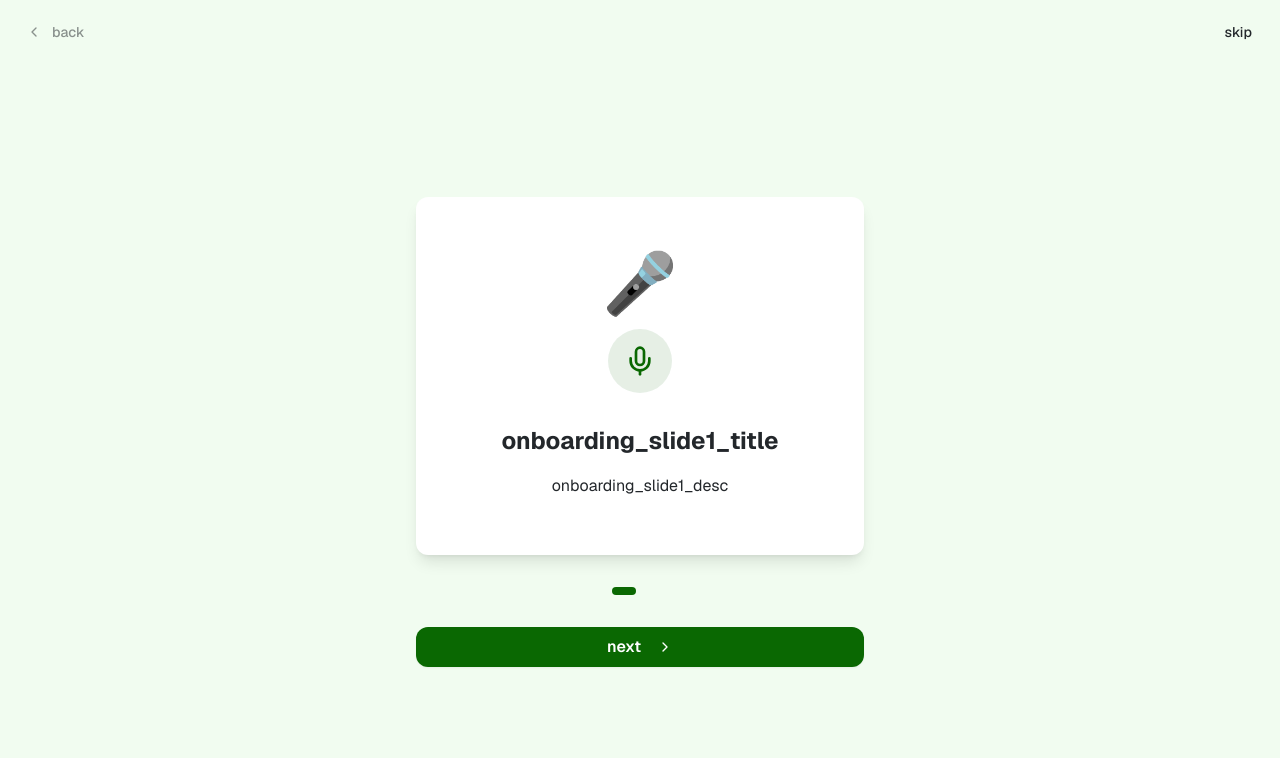
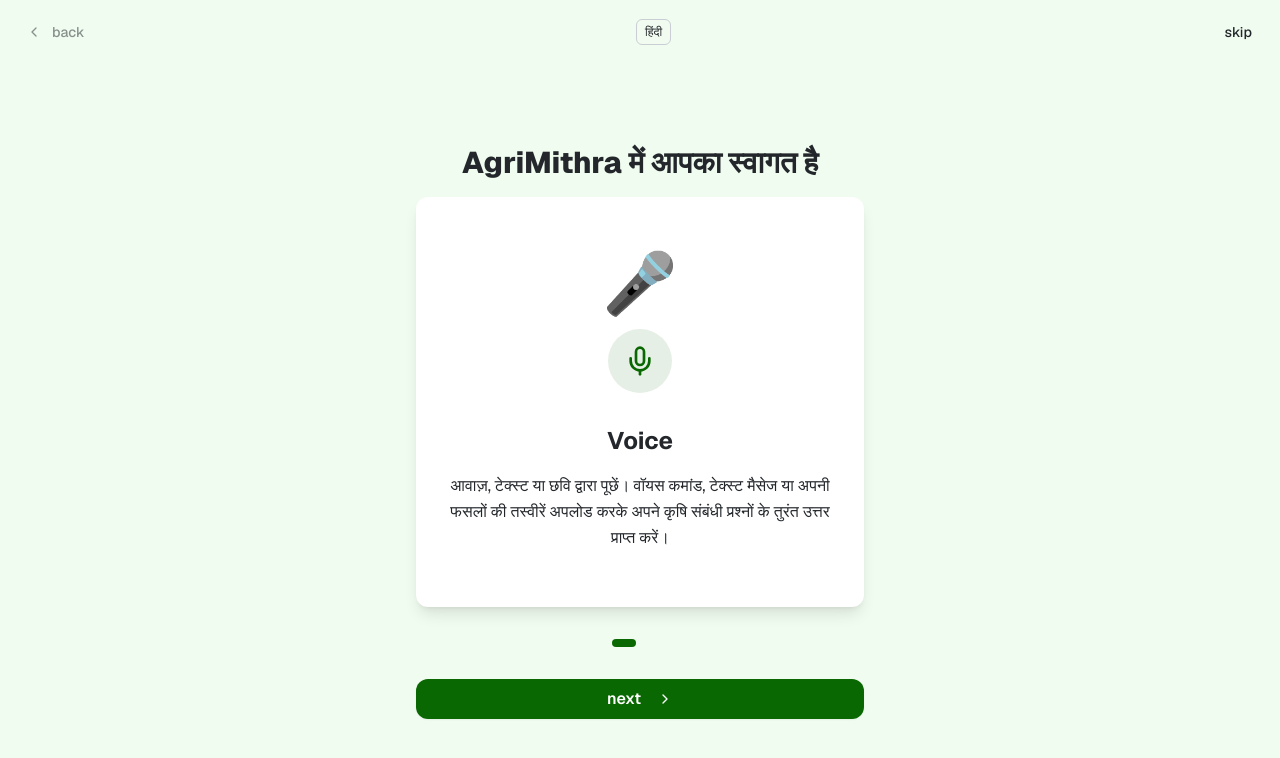
Before and after one commit to Shashikumar-ezhilarasu/agrimithra-app, a Next.js app: page /onboarding in a window 1280 px wide. Shown: the top 758 px of the page. Built offline with nearby package versions, Linux system fonts and the light colour scheme.

Commit message:
onboarding: add auto-rotating multilingual slides and translations

```diff
--- a/components/onboarding.tsx
+++ b/components/onboarding.tsx
@@ -1,8 +1,8 @@
 "use client"
 
 import React from "react"
-import { useState } from "react"
-import { useLanguage } from "@/contexts/language-context"
+import { useState, useEffect, useMemo } from "react"
+import { useLanguage, availableLanguages } from "@/contexts/language-context"
 import { Button } from "@/components/ui/button"
 import { Card, CardContent } from "@/components/ui/card"
 import { ChevronLeft, ChevronRight, Mic, TrendingUp, Users } from "lucide-react"
@@ -30,7 +30,25 @@ const onboardingSlides = [
 
 export function Onboarding() {
 	const [currentSlide, setCurrentSlide] = useState(0)
-  const { t } = useLanguage()
+	const { t, language, setLanguage } = useLanguage()
+
+	// Cycle through selected languages automatically
+	const languageCycle = useMemo(() => ["en", "hi", "kn", "ta", "ml", "te"], [])
+	const [langIndex, setLangIndex] = useState(() => {
+		const idx = languageCycle.indexOf(language as any)
+		return idx >= 0 ? idx : 0
+	})
+
+	useEffect(() => {
+		const id = setInterval(() => {
+			setLangIndex((prev) => {
+				const next = (prev + 1) % languageCycle.length
+				setLanguage(languageCycle[next])
+				return next
+			})
+		}, 3500)
+		return () => clearInterval(id)
+	}, [languageCycle, setLanguage])
 
 	const nextSlide = () => {
 		if (currentSlide < onboardingSlides.length - 1) {
@@ -64,20 +82,37 @@ export function Onboarding() {
 					<ChevronLeft className="h-4 w-4 mr-1" />
 					{t("back")}
 				</Button>
-        <Button variant="ghost" size="sm" onClick={skipOnboarding} className="text-muted-foreground">
+				<div className="text-xs px-2 py-1 rounded-md border bg-muted/50 text-foreground">
+					{availableLanguages[language as keyof typeof availableLanguages] ||
+						language.toUpperCase()}
+				</div>
+				<Button
+					variant="ghost"
+					size="sm"
+					onClick={skipOnboarding}
+					className="text-muted-foreground"
+				>
 					{t("skip")}
 				</Button>
 			</div>
 
 			{/* Content */}
 			<div className="flex-1 flex flex-col items-center justify-center p-6">
+				<h1 className="text-3xl font-extrabold text-foreground mb-4 text-center">
+					{t("welcome")}
+				</h1>
 				<Card className="w-full max-w-md mx-auto bg-card border-0 shadow-lg">
 					<CardContent className="p-8 text-center">
 						{/* Illustration */}
 						<div className="mb-8">
-              <div className="text-6xl mb-4">{onboardingSlides[currentSlide].illustration}</div>
+							<div className="text-6xl mb-4">
+								{onboardingSlides[currentSlide].illustration}
+							</div>
 							<div className="w-16 h-16 mx-auto bg-primary/10 rounded-full flex items-center justify-center">
-                {React.createElement(onboardingSlides[currentSlide].icon, { className: "h-8 w-8 text-primary" })}
+								{React.createElement(
+									onboardingSlides[currentSlide].icon,
+									{ className: "h-8 w-8 text-primary" }
+								)}
 							</div>
 						</div>
 
@@ -109,7 +144,9 @@ export function Onboarding() {
 					size="lg"
 					className="w-full max-w-md bg-primary hover:bg-primary/90 text-primary-foreground rounded-xl font-semibold"
 				>
-          {currentSlide === onboardingSlides.length - 1 ? t("getStarted") : t("next")}
+					{currentSlide === onboardingSlides.length - 1
+						? t("getStarted")
+						: t("next")}
 					<ChevronRight className="h-4 w-4 ml-2" />
 				</Button>
 			</div>
--- a/contexts/language-context.tsx
+++ b/contexts/language-context.tsx
@@ -98,6 +98,16 @@ const translations = {
   verifyAndContinue: "Verify & Continue",
   changePhone: "Change Phone Number",
   termsAndPrivacy: "By continuing, you agree to our Terms of Service and Privacy Policy",
+    // Onboarding
+    onboarding_slide1_title: "Voice",
+    onboarding_slide1_desc:
+      "Ask by voice, text, or image. Get instant answers to your farming questions using voice commands, text messages, or by uploading photos of your crops.",
+    onboarding_slide2_title: "Crop Price",
+    onboarding_slide2_desc:
+      "Get crop prices and government schemes. Access real-time market rates, weather updates, and discover government schemes that benefit your farming business.",
+    onboarding_slide3_title: "Market Place",
+    onboarding_slide3_desc:
+      "Buy and sell in the farmers' marketplace. Connect with other farmers to buy and sell crops, equipment, and agri supplies in our trusted community market.",
   },
   hi: {
   geminiOverloaded: "Gemini सेवा व्यस्त है। पुनः प्रयास किया जा रहा है...",
@@ -177,6 +187,16 @@ const translations = {
   verifyAndContinue: "सत्यापित करें और जारी रखें",
   changePhone: "फ़ोन नंबर बदलें",
   termsAndPrivacy: "जारी रखते हुए, आप हमारी सेवा की शर्तों और गोपनीयता नीति से सहमत हैं",
+    // Onboarding
+    onboarding_slide1_title: "Voice",
+    onboarding_slide1_desc:
+      "आवाज़, टेक्स्ट या छवि द्वारा पूछें। वॉयस कमांड, टेक्स्ट मैसेज या अपनी फसलों की तस्वीरें अपलोड करके अपने कृषि संबंधी प्रश्नों के तुरंत उत्तर प्राप्त करें।",
+    onboarding_slide2_title: "Crop Price",
+    onboarding_slide2_desc:
+      "फसल की कीमतें और सरकारी योजनाएं प्राप्त करें। वास्तविक समय बाजार मूल्यों, मौसम अपडेट तक पहुंचें, और अपने कृषि व्यवसाय को लाभ पहुंचाने वाली सरकारी योजनाओं की खोज करें।",
+    onboarding_slide3_title: "Market Place",
+    onboarding_slide3_desc:
+      "किसान बाज़ार में खरीदें और बेचें। हमारे विश्वसनीय सामुदायिक बाज़ार में फसल, उपकरण और कृषि सामग्री खरीदने और बेचने के लिए अन्य किसानों से जुड़ें।",
   },
   ta: {
   geminiOverloaded: "Gemini அதிக பணி காரணமாக பதில் தர முடியவில்லை. மீண்டும் முயற்சிக்கிறது...",
```
Lines whose indentation alone changed are shown as unchanged.
